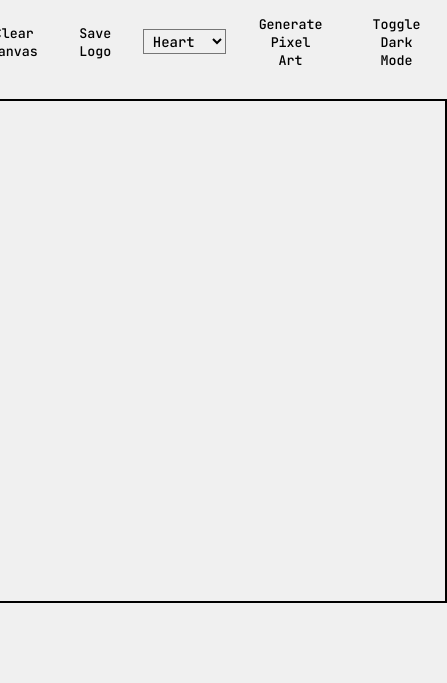
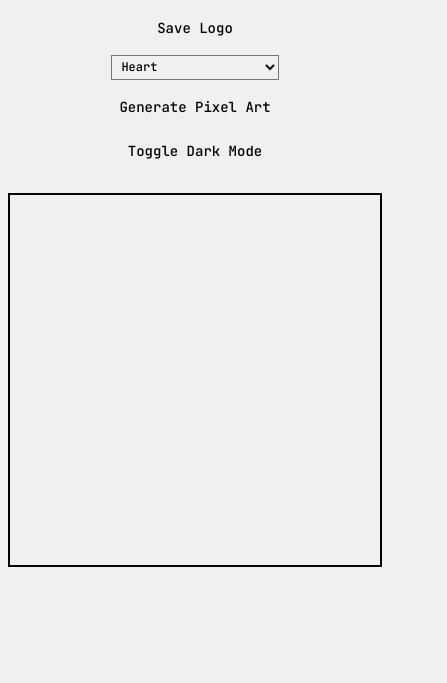
Before and after one commit to zihwoi/cutepixo, a website: page index.html in a window 390 px wide. Shown: the part 161-844 px from the top of the page, 447 px wide, since content can reach past the window. Drawn offline with Linux system fonts and the light colour scheme.

Commit message:
Update style.css for responsive in mobile

```diff
--- a/style.css
+++ b/style.css
@@ -92,3 +92,44 @@ select {
     color: white;
     border: 1px solid white;
 }
+
+/* Responsive Styles */
+@media (max-width: 768px) {
+    body {
+        flex-direction: column;
+        height: auto; /* Allow height to adjust on small screens */
+        padding: 10px; /* Add padding for smaller screens */
+    }
+
+    canvas {
+        max-width: 100%; /* Make sure it doesn't exceed the viewport */
+        height: auto; /* Maintain aspect ratio */
+    }
+
+    .controls {
+        flex-direction: column; /* Stack controls vertically */
+        align-items: stretch; /* Stretch buttons to full width */
+    }
+
+    button {
+        width: 100%; /* Make buttons full width on small screens */
+        margin: 5px 0; /* Adjust margins for vertical spacing */
+    }
+
+    select {
+        width: 100%; /* Make the select box full width */
+        margin: 5px 0; /* Adjust margins for vertical spacing */
+    }
+}
+
+/* Additional responsive styles for smaller devices */
+@media (max-width: 480px) {
+    button {
+        font-size: 14px; /* Smaller font size for buttons */
+        padding: 8px; /* Adjust padding */
+    }
+
+    select {
+        font-size: 12px; /* Smaller font size for select box */
+    }
+}
```
